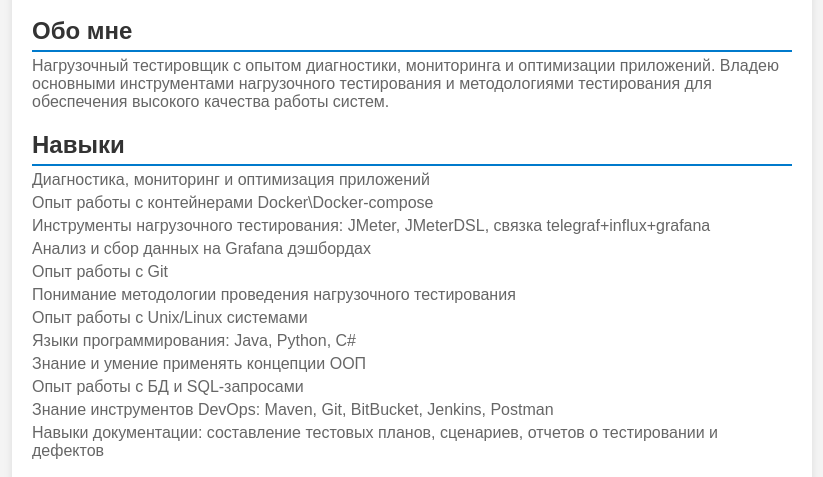
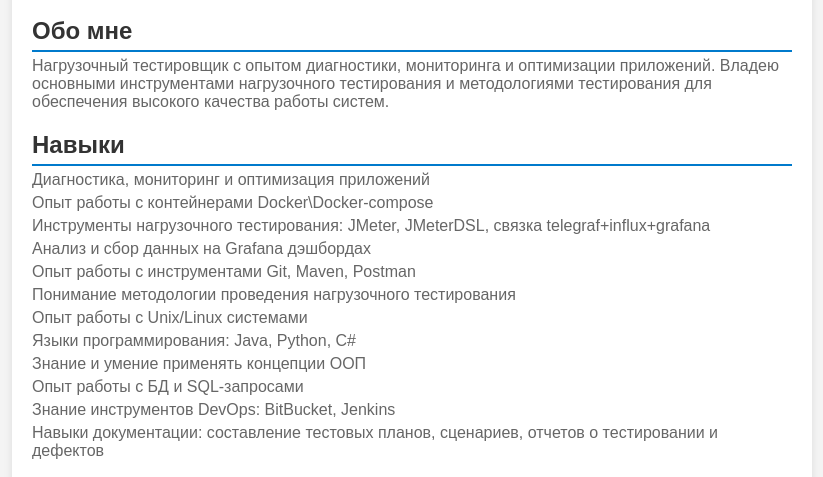
Before and after one commit to KramarovDanya/ResumeNT, a plain HTML site: page index.html in a window 1280 px wide. Shown: the part 320-797 px from the top of the page, without its empty margins (228-1051 px from the left). Drawn offline with Linux system fonts and the light colour scheme.

Commit message:
Update index.html

```diff
--- a/index.html
+++ b/index.html
@@ -31,13 +31,13 @@
 <li>Опыт работы с контейнерами Docker\Docker-compose</li>
 <li>Инструменты нагрузочного тестирования: JMeter, JMeterDSL, связка telegraf+influx+grafana</li>
 <li>Анализ и сбор данных на Grafana дэшбордах </li>
-<li>Опыт работы с Git</li>
+<li>Опыт работы с инструментами Git, Maven, Postman</li>
 <li>Понимание методологии проведения нагрузочного тестирования</li>
 <li>Опыт работы с Unix/Linux системами</li>
 <li>Языки программирования: Java, Python, C#</li>
 <li>Знание и умение применять концепции ООП</li>
 <li>Опыт работы с БД и SQL-запросами</li>
-<li>Знание инструментов DevOps: Maven, Git, BitBucket, Jenkins, Postman</li>
+<li>Знание инструментов DevOps:  BitBucket, Jenkins</li>
 <li>Навыки документации: составление тестовых планов, сценариев, отчетов о тестировании и дефектов</li>
 </ul>
 </section>
```
